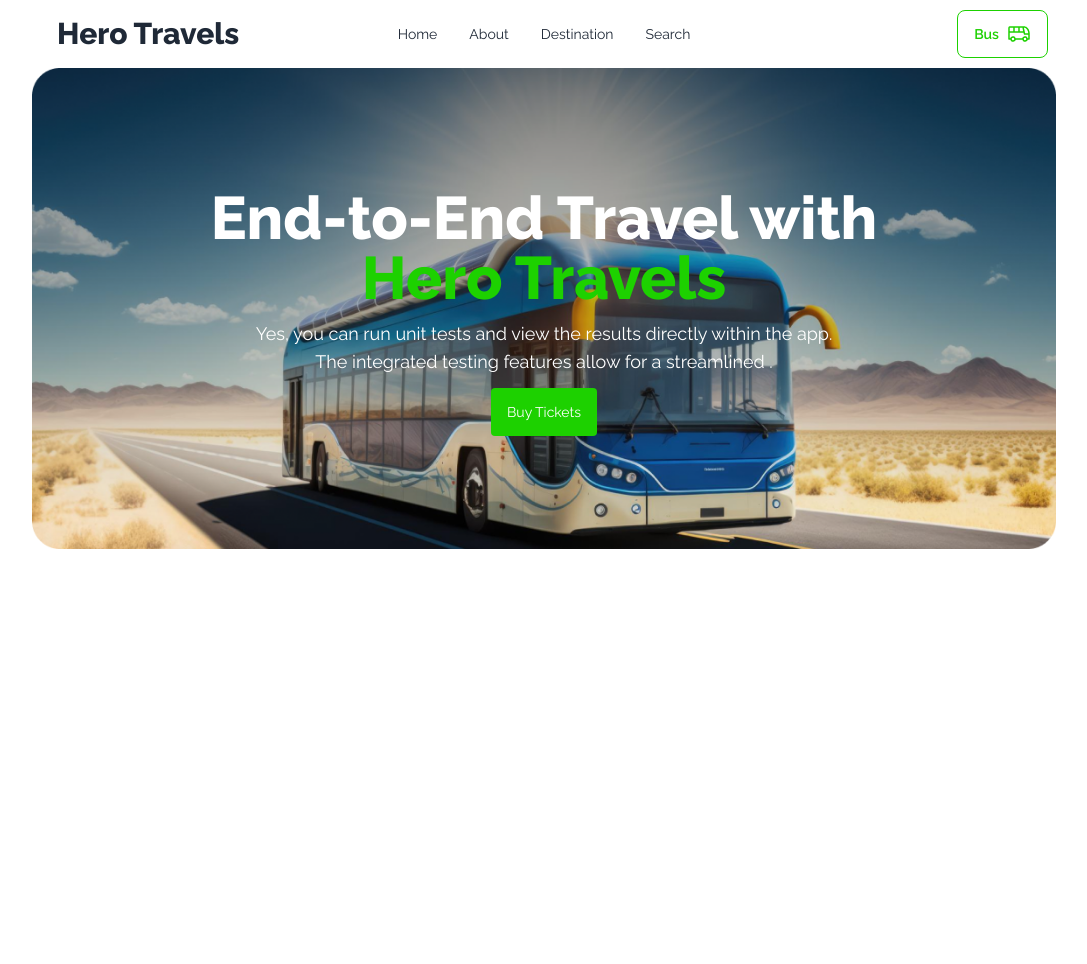
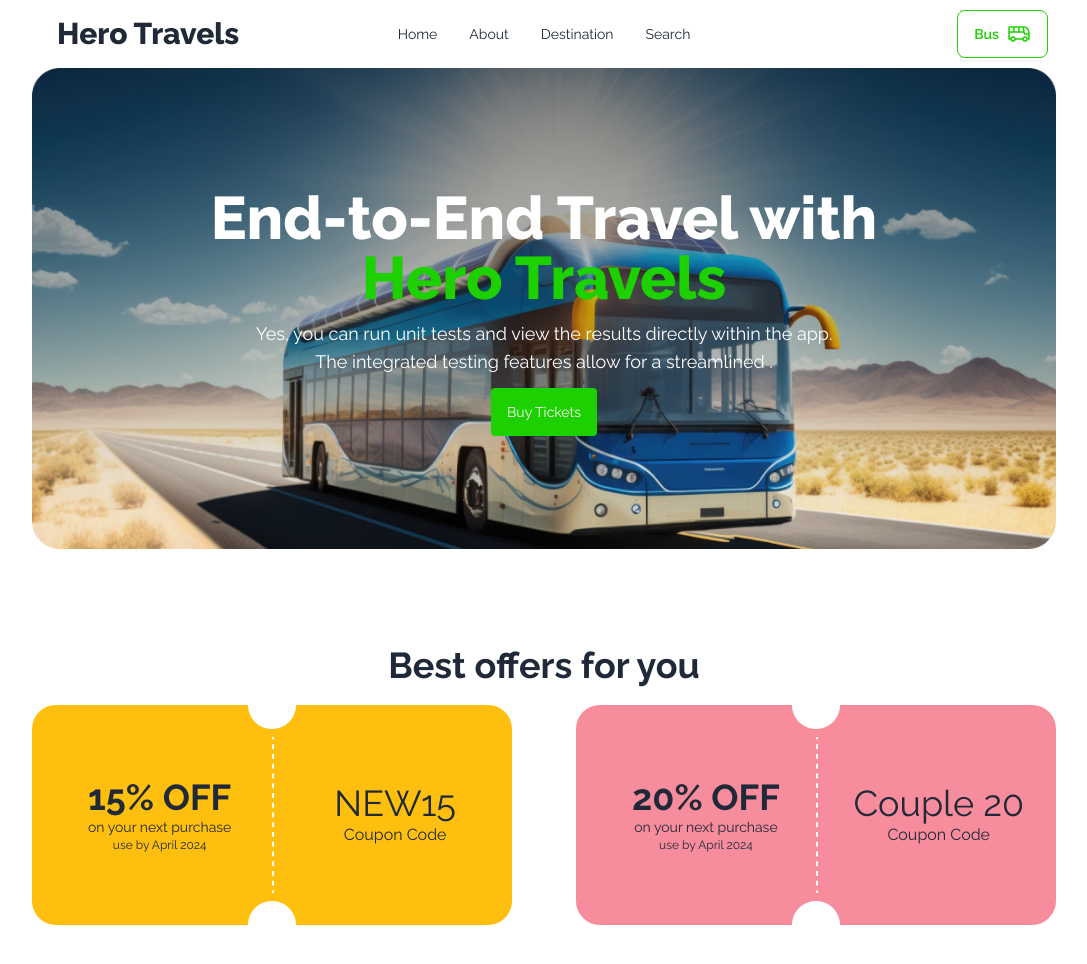
Before and after one commit to SazidBinMostafa/B9A5, a plain HTML site: page index.html in a window 1280 px wide. Shown: the whole page, without its empty margins (96-1183 px from the left). Before the commit the page ends 800 px from the top, so only its background shows below. Drawn offline with nearby package versions, Linux system fonts and the light colour scheme.

Commit message:
Coupon Section done

```diff
--- a/index.html
+++ b/index.html
@@ -43,7 +43,9 @@
                     </ul>
                 </div>
                 <div class="navbar-end">
-                    <button class="btn btn-outline text-[#1DD100] hover:border-[#1DD100] border-[#1DD100] hover:text-[#1DD100] hover:bg-[#1cd10039]">Bus <span><img src="images/bus-icon.png" alt=""></span></button>
+                    <button
+                        class="btn btn-outline text-[#1DD100] hover:border-[#1DD100] border-[#1DD100] hover:text-[#1DD100] hover:bg-[#1cd10039]">Bus
+                        <span><img src="images/bus-icon.png" alt=""></span></button>
                 </div>
             </div>
         </nav>
@@ -52,14 +54,50 @@
                 <img src="images/banner.png" alt="">
             </div>
             <div class="absolute top-5 md:top-1/4 w-full text-white">
-                <h1 class="text-lg lg:text-6xl font-extrabold">End-to-End Travel with <br> <span class="text-[#1DD100]">Hero Travels</span></h1>
-                <p class="text-xs lg:text-lg lg:mt-3">Yes, you can run unit tests and view the results directly within the app. <br> The integrated testing features allow for a streamlined .</p>
-                <button class="btn-md rounded border-[#1DD100] bg-[#1DD100] hover:border-[#1DD100] hover:bg-[#1DD100] lg:mt-3">Buy Tickets</button>
+                <h1 class="text-lg lg:text-6xl font-extrabold">End-to-End Travel with <br> <span
+                        class="text-[#1DD100]">Hero Travels</span></h1>
+                <p class="text-xs lg:text-lg lg:mt-3">Yes, you can run unit tests and view the results directly within
+                    the app. <br> The integrated testing features allow for a streamlined .</p>
+                <button
+                    class="btn-md rounded border-[#1DD100] bg-[#1DD100] hover:border-[#1DD100] hover:bg-[#1DD100] lg:mt-3">Buy
+                    Tickets</button>
             </div>
         </div>
     </header>
-    <main>
-
+    <main class="my-12 lg:my-24">
+        <div class="offer-div text-center">
+            <h3 class="text-4xl font-bold">Best offers for you</h3>
+            <div class="lg:flex justify-between">
+                <div class="bg-[#FFBF0F] flex lg:w-[30rem] h-[220px] justify-between  relative items-center mt-5 rounded-3xl">
+                    <div class="pl-5 lg:pl-14">
+                        <h3 class="text-4xl font-bold">15% OFF</h3>
+                        <p class="text-sm">on your next purchase</p>
+                        <p class="text-xs">use by April 2024</p>
+                    </div>
+                    <div class="pr-5 lg:pr-14">
+                        <h3 class="text-4xl">NEW15</h3>
+                        <P>Coupon Code</P>
+                    </div>
+                    <div class="absolute left-[45%]">
+                        <img src="images/cupon-devider.png" alt="">
+                    </div>
+                </div>
+                <div class="bg-[#F78C9C] flex lg:w-[30rem] h-[220px] justify-between  relative items-center mt-5 rounded-3xl">
+                    <div class="pl-5 lg:pl-14">
+                        <h3 class="text-4xl font-bold">20% OFF</h3>
+                        <p class="text-sm">on your next purchase</p>
+                        <p class="text-xs">use by April 2024</p>
+                    </div>
+                    <div class="pr-1 lg:pr-8">
+                        <h3 class="text-4xl">Couple 20</h3>
+                        <P>Coupon Code</P>
+                    </div>
+                    <div class="absolute left-[45%]">
+                        <img src="images/cupon-devider.png" alt="">
+                    </div>
+                </div>
+            </div>
+        </div>
     </main>
     <footer>
 
```
